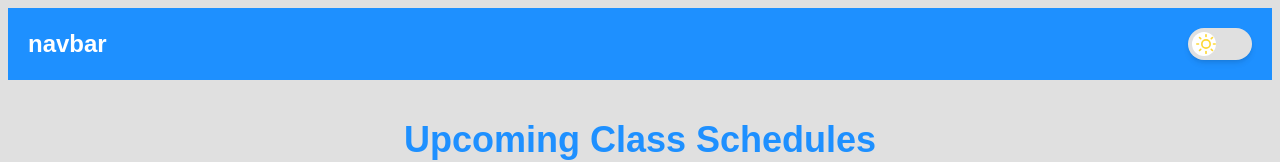
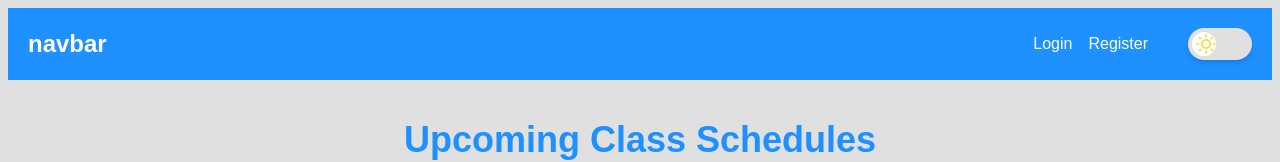
Before and after one commit to md-masuk-kabir-dalim/parcel-frontend, a Next.js app: page / in a window 1280 px wide. Shown: the top 162 px of the page. Built offline with nearby package versions, Linux system fonts and the light colour scheme; no server answers.

Commit message:
readme file add

```diff
--- a/src/components/shared/navbar/index.tsx
+++ b/src/components/shared/navbar/index.tsx
@@ -2,18 +2,34 @@
 import ThemeToggle from '@/components/common/theme_toggle';
 import { useAppSelector } from '@/redux/hooks';
 import Link from 'next/link';
-import React from 'react';
+import React, { useEffect, useState } from 'react';
 
 const Navbar = () => {
     const { isAuthenticated } = useAppSelector((state) => state.auth);
+    const [isClient, setIsClient] = useState(false);
+
+    // Ensure the component is only considered hydrated on the client
+    useEffect(() => {
+        setIsClient(true);
+    }, []);
+
     return (
         <header className='flex justify-between bg-primary text-white-light p-5'>
             <h1 className='text-2xl font-semibold'>navbar</h1>
             <div className='flex items-center gap-10'>
-                {isAuthenticated && (
+                {isClient && isAuthenticated ? (
                     <Link href='/dashboard' className='text-white-light'>
                         Dashboard
                     </Link>
+                ) : (
+                    <div className='flex gap-4'>
+                        <Link href='/login' className='text-white-light'>
+                            Login
+                        </Link>
+                        <Link href='/register' className='text-white-light'>
+                            Register
+                        </Link>
+                    </div>
                 )}
                 <ThemeToggle />
             </div>
--- a/src/components/shared/sidebar/sidebar.tsx
+++ b/src/components/shared/sidebar/sidebar.tsx
@@ -1,5 +1,5 @@
 'use client';
-import React from 'react';
+import React, { useEffect, useState } from 'react';
 import Link from 'next/link';
 import { useAppSelector } from '@/redux/hooks';
 
@@ -7,6 +7,18 @@ interface SidebarProps {}
 
 const Sidebar: React.FC<SidebarProps> = () => {
     const { user } = useAppSelector((state) => state.auth);
+    const [isClient, setIsClient] = useState(false);
+
+    // Only run on the client side
+    useEffect(() => {
+        setIsClient(true);
+    }, []);
+
+    if (!isClient) {
+        // Render nothing (or a loading spinner) until client-side data is available
+        return null;
+    }
+
     return (
         <aside className='w-64 bg-white text-black shadow-lg flex flex-col h-screen'>
             {/* Header */}
@@ -61,6 +73,7 @@ const Sidebar: React.FC<SidebarProps> = () => {
                     </li>
                 </ul>
             </nav>
+
             {/* Footer */}
             <div className='p-4 border-t border-gray-700 text-center text-sm'>© 2024 MyApp</div>
         </aside>
```
Also changed, not shown: 1 other file (tests, documents, lock files or other folders).
